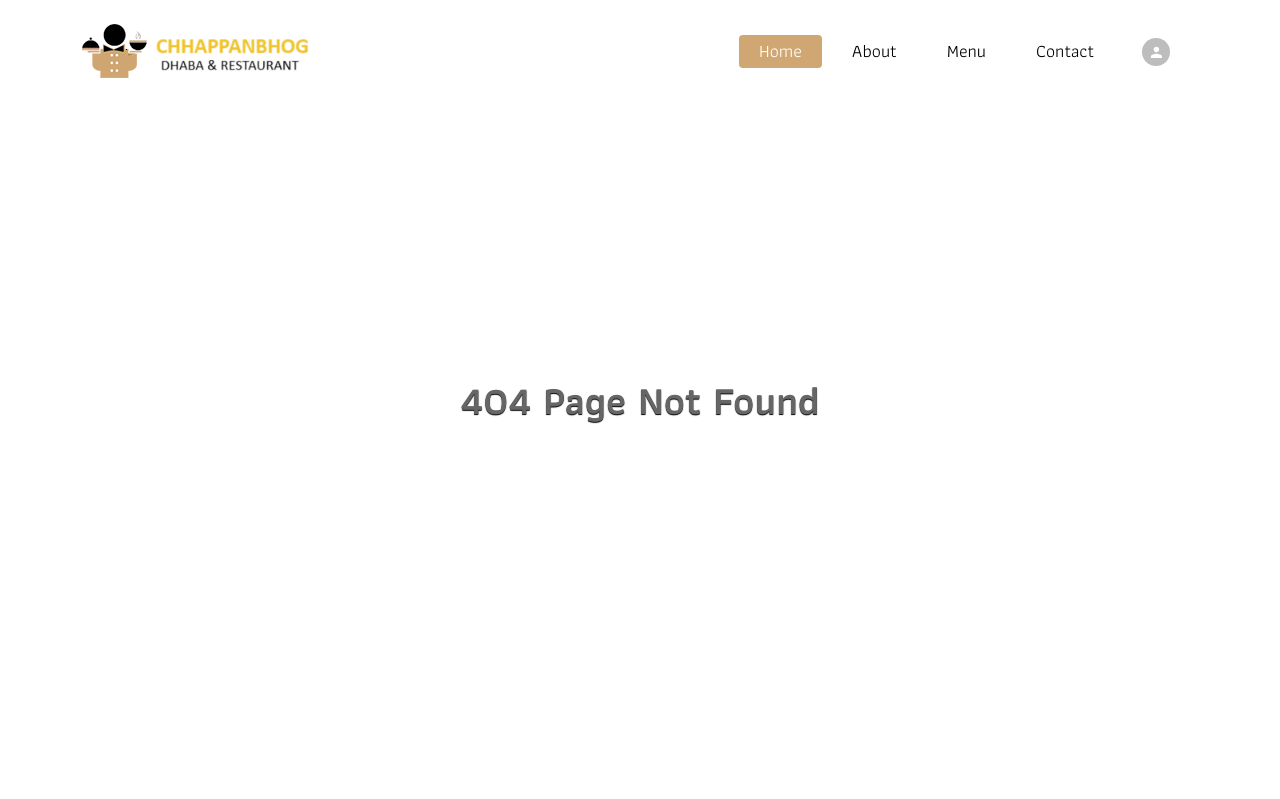
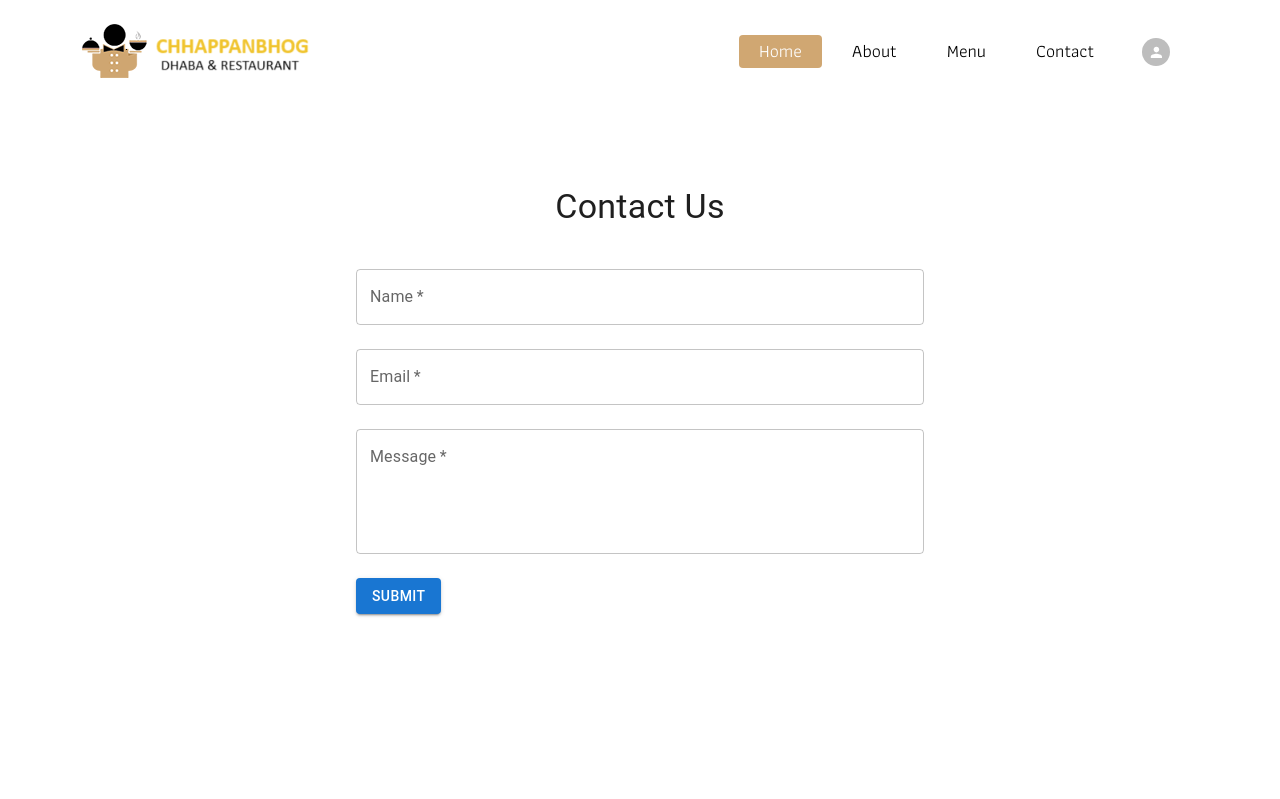
Before and after one commit to thesaty4/hotel-portfolio, a React app: page /contact in a window 1280 px wide. Shown: the top 799 px of the page. Built offline with nearby package versions, Linux system fonts and the light colour scheme; a web font is replaced by a local one.

Commit message:
fix contact & routing

```diff
--- a/src/App.tsx
+++ b/src/App.tsx
@@ -10,6 +10,16 @@ import UserProfile from "./components/UserProfile";
 import NotFound from "./components/NotFound";
 import SignUp from "./components/auth/SignUp";
 import SignIn from "./components/auth/SignIn";
+import About from "./components/About";
+import ItemMenu from "./components/ItemMenu";
+import Gallery from "./components/Gallery";
+import {
+  aboutContent,
+  galleryContent,
+  items,
+} from "./constant/hotel-feature-data.const";
+import { styles } from "./assets/style-object/common-style";
+import ContactUS from "./components/ContactUS";
 const App: React.FC = () => {
   const handleLogin = () => {
     // Implement your login logic here
@@ -32,6 +42,19 @@ const App: React.FC = () => {
           <Route path="/user-profile" element={<UserProfile />}></Route>
           <Route path="/sign-in" element={<SignIn />}></Route>
           <Route path="/sign-up" element={<SignUp />}></Route>
+          <Route
+            path="/about"
+            element={<About info={aboutContent} sx={styles.about} />}
+          ></Route>
+          <Route
+            path="/menu"
+            element={<ItemMenu items={items} sx={styles.itemMenu} />}
+          ></Route>
+          <Route
+            path="/gallery"
+            element={<Gallery items={galleryContent} />}
+          ></Route>
+          <Route path="/contact" element={<ContactUS />}></Route>
           <Route path="*" element={<NotFound />}></Route>
         </Routes>
         <Footer
--- /dev/null
+++ b/src/assets/style-object/common-style.tsx
@@ -0,0 +1,14 @@
+import { SxProps } from "@mui/system";
+
+export const styles: Record<string, SxProps> = {
+  about: {
+    height: "100vh",
+    display: "flex",
+    alignItems: "center",
+    justifyContent: "center",
+    marginTop: "50px",
+  },
+  itemMenu: {
+    marginTop: "30px",
+  },
+};
--- a/src/components/About.tsx
+++ b/src/components/About.tsx
@@ -1,11 +1,13 @@
 import React from "react";
 import { SlideItem } from "../types/main.type";
+import { Box, SxProps } from "@mui/system";
 interface AboutType {
   info: SlideItem;
+  sx?: SxProps;
 }
-const About: React.FC<AboutType> = ({ info }) => {
+const About: React.FC<AboutType> = ({ info, sx }) => {
   return (
-    <div className="about-section-box" id="about">
+    <Box className="about-section-box" id="about" sx={sx}>
       <div className="container">
         <div className="row">
           <div className="col-lg-6 col-md-6 col-sm-12">
@@ -28,7 +30,7 @@ const About: React.FC<AboutType> = ({ info }) => {
           </div>
         </div>
       </div>
-    </div>
+    </Box>
   );
 };
 
--- /dev/null
+++ b/src/components/ContactUS.tsx
@@ -0,0 +1,73 @@
+import { useState } from "react";
+import { TextField, Button, Typography, Box } from "@mui/material";
+
+export default function ContactUS() {
+  const useForm = {
+    name: "",
+    email: "",
+    message: "",
+  };
+  const [contactUsForm, setContact] = useState(useForm);
+
+  const handleSubmit = (e: any) => {
+    e.preventDefault();
+    //
+    console.log(contactUsForm);
+    debugger;
+  };
+
+  return (
+    <Box
+      sx={{
+        display: "flex",
+        alignItems: "center",
+        justifyContent: "center",
+        height: "100vh",
+      }}
+    >
+      <Box sx={{ maxWidth: 600, mx: "auto", p: 2 }}>
+        <Typography variant="h4" align="center" mb={2}>
+          Contact Us
+        </Typography>
+        <form onSubmit={handleSubmit}>
+          <TextField
+            fullWidth
+            label="Name"
+            value={contactUsForm.name}
+            onChange={(e) =>
+              setContact({ ...contactUsForm, name: e.target.value })
+            }
+            margin="normal"
+            required
+          />
+          <TextField
+            fullWidth
+            label="Email"
+            value={contactUsForm.email}
+            onChange={(e) =>
+              setContact({ ...contactUsForm, email: e.target.value })
+            }
+            margin="normal"
+            required
+            type="email"
+          />
+          <TextField
+            fullWidth
+            label="Message"
+            value={contactUsForm.message}
+            onChange={(e) =>
+              setContact({ ...contactUsForm, message: e.target.value })
+            }
+            margin="normal"
+            required
+            multiline
+            rows={4}
+          />
+          <Button variant="contained" type="submit" sx={{ mt: 2 }}>
+            Submit
+          </Button>
+        </form>
+      </Box>
+    </Box>
+  );
+}
--- a/src/components/Header.tsx
+++ b/src/components/Header.tsx
@@ -35,9 +35,9 @@ const Header: React.FC<HeaderProps> = ({ title, onLogin }) => {
   const [isCollapsed, setCollapsed] = useState(false);
   const menuList = [
     { id: "home", value: "Home", routeLink: "/" },
-    { id: "about", value: "About" },
-    { id: "menu", value: "Menu" },
-    { id: "contact", value: "Contact" },
+    { id: "about", value: "About", routeLink: "/about" },
+    { id: "menu", value: "Menu", routeLink: "/menu" },
+    { id: "contact", value: "Contact", routeLink: "/contact" },
   ];
   const [activeMenu, setActiveMenu] = useState("Home");
   const navigate = useNavigate();
@@ -85,9 +85,7 @@ const Header: React.FC<HeaderProps> = ({ title, onLogin }) => {
                   }`}
                   key={item.id}
                 >
-                  <Link to={`/#${item.id}`} className="nav-link">
-                    {item.value}
-                  </Link>
+                  <span className="nav-link">{item.value}</span>
                 </li>
               ))}
               <li>
--- a/src/components/ItemMenu.tsx
+++ b/src/components/ItemMenu.tsx
@@ -2,14 +2,16 @@ import React from "react";
 import { useState } from "react";
 import { ItemMenuType } from "../types/main.type";
 import "../assets/scss/item.style.scss";
+import { Box, SxProps } from "@mui/system";
 interface ItemMenuComponentType {
   items: ItemMenuType;
+  sx?: SxProps;
 }
-const ItemMenu: React.FC<ItemMenuComponentType> = ({ items }) => {
+const ItemMenu: React.FC<ItemMenuComponentType> = ({ items, sx }) => {
   const [selectedItem, itemAction] = useState("All");
   return (
     <>
-      <div id="menu" className="menu-box">
+      <Box id="menu" className="menu-box" sx={sx}>
         <div className="container">
           <div className="row">
             <div className="col-lg-12">
@@ -78,7 +80,7 @@ const ItemMenu: React.FC<ItemMenuComponentType> = ({ items }) => {
             ))}
           </div>
         </div>
-      </div>
+      </Box>
     </>
   );
 };
--- a/src/components/auth/SignIn.tsx
+++ b/src/components/auth/SignIn.tsx
@@ -63,6 +63,7 @@ export default function SignIn() {
               name="email"
               autoComplete="email"
               autoFocus
+              aria-required
             />
             <TextField
               margin="normal"
```
